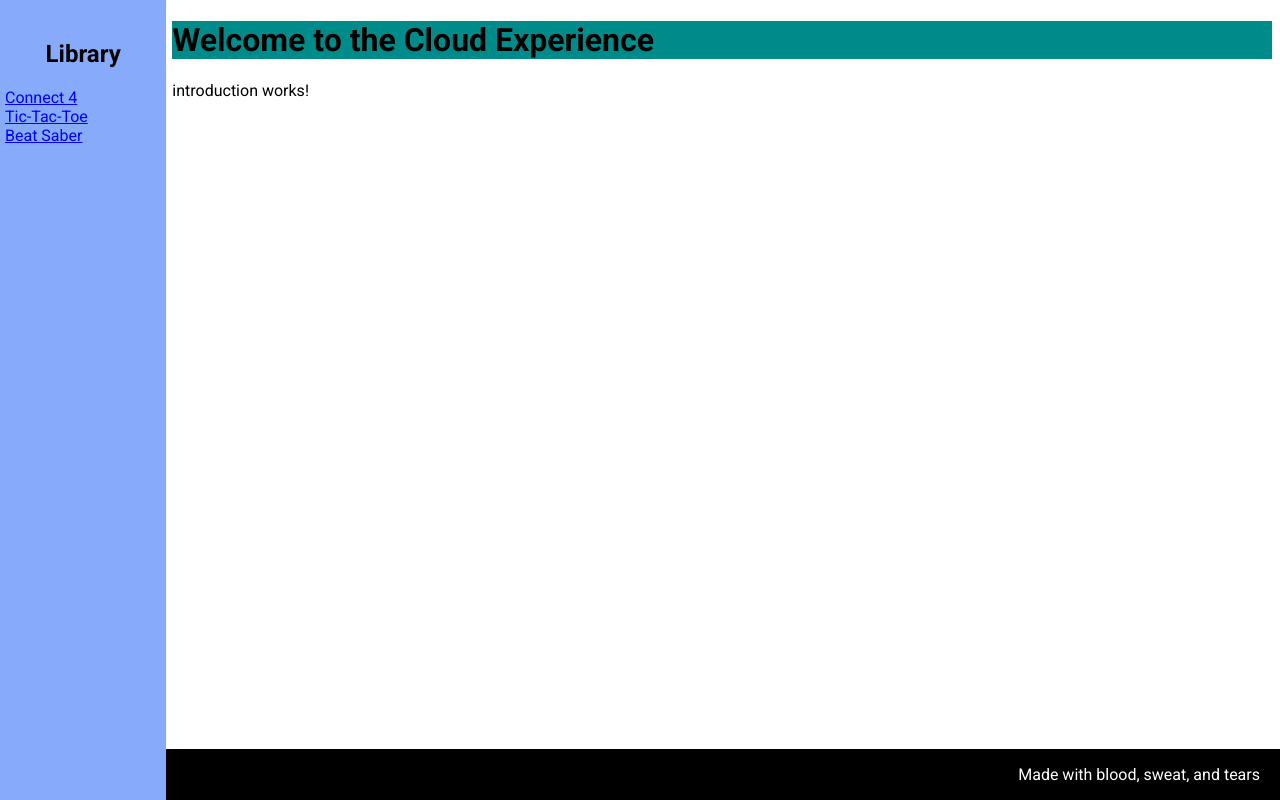
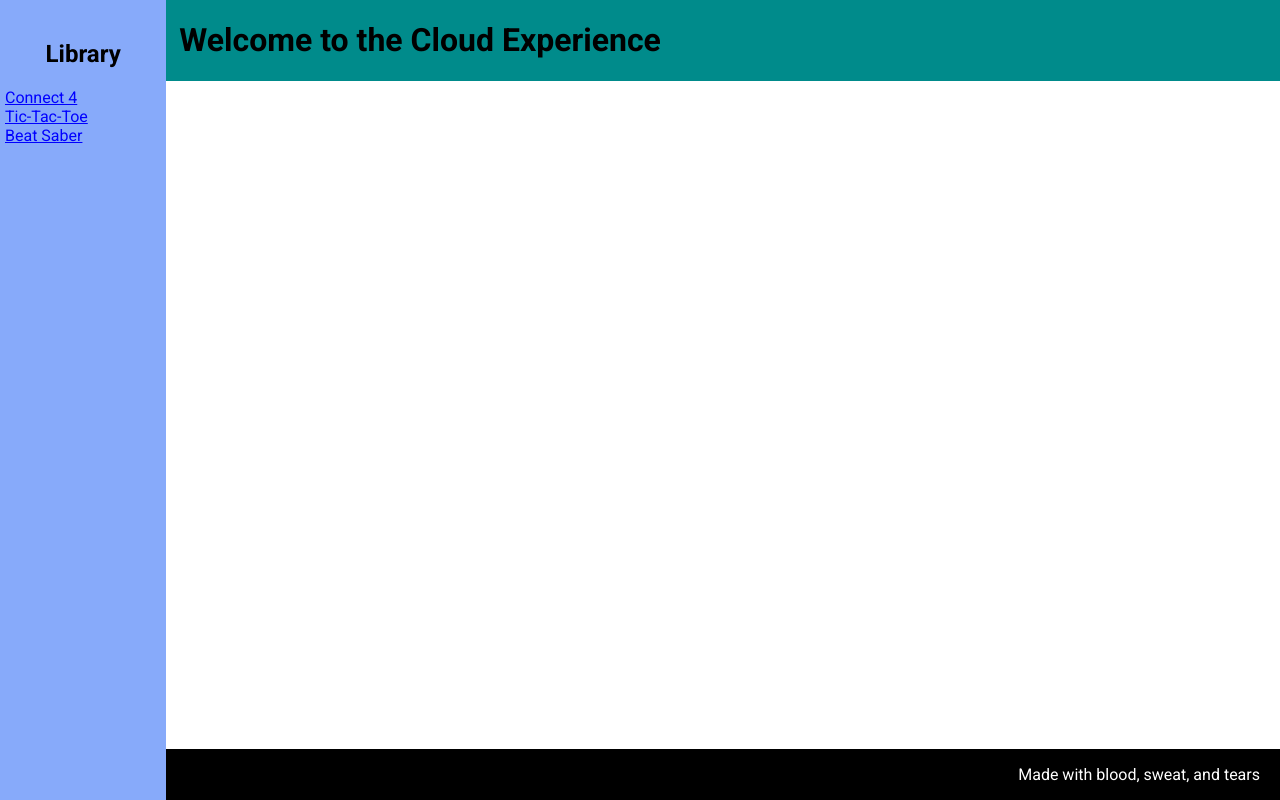
Before and after one commit to qwerty1954/WebsiteV2, an Angular app: page / in a window 1280 px wide. Built offline with nearby package versions, Linux system fonts and the light colour scheme.

Commit message:
Update header styling

```diff
--- a/src/app/app-core/header/header.component.css
+++ b/src/app/app-core/header/header.component.css
@@ -1,3 +1,10 @@
 *[role=banner] {
     background-color: darkcyan;
+    width: 86%;
+    /* height: ???; */
+    position: fixed;
+    z-index: 0;
+    top: 0;
+    right: 0;
+    padding-left: 20px;
 }
```
